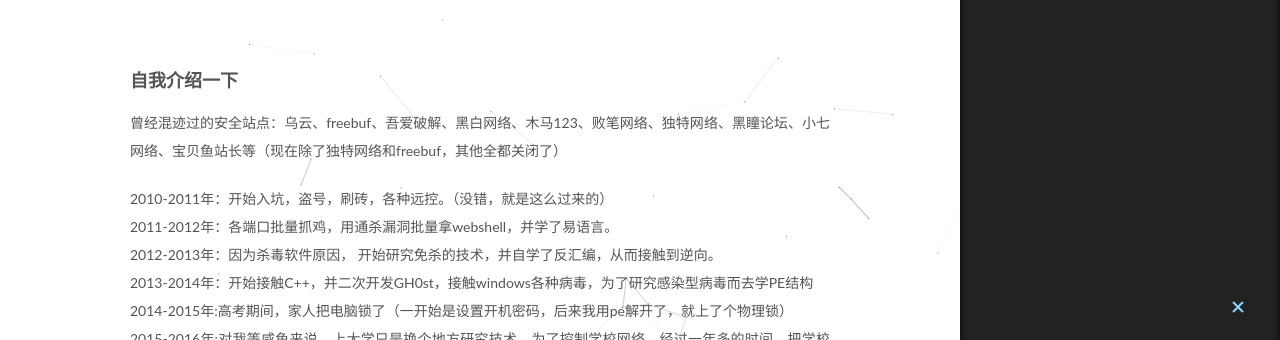
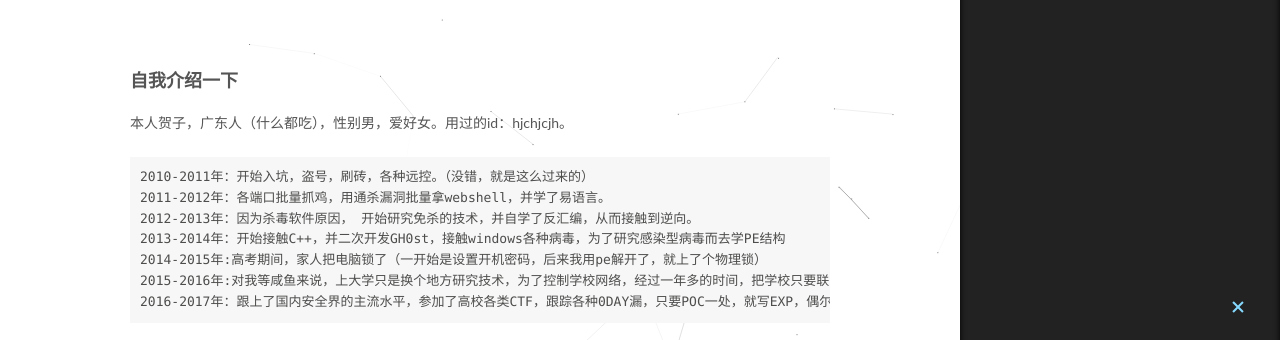
Before and after one commit to hjchjcjh/hjchjcjh.github.io, a plain HTML site: page about/index.html in a window 1280 px wide. Shown: the part 435-775 px from the top of the page. Drawn offline with Linux system fonts and the light colour scheme.

Commit message:
Site updated: 2017-11-24 17:18:43

```diff
--- a/about/index.html
+++ b/about/index.html
@@ -79,17 +79,17 @@
 
 
 
-<meta name="description" content="自我介绍一下曾经混迹过的安全站点：乌云、freebuf、吾爱破解、黑白网络、木马123、败笔网络、独特网络、黑瞳论坛、小七网络、宝贝鱼站长等（现在除了独特网络和freebuf，其他全都关闭了） 2010-2011年：开始入坑，盗号，刷砖，各种远控。（没错，就是这么过来的）2011-2012年：各端口批量抓鸡，用通杀漏洞批量拿webshell，并学了易语言。2012-2013年：因为杀毒软件原因，">
+<meta name="description" content="自我介绍一下 本人贺子，广东人（什么都吃），性别男，爱好女。用过的id：hjchjcjh。   2010-2011年：开始入坑，盗号，刷砖，各种远控。（没错，就是这么过来的）   2011-2012年：各端口批量抓鸡，用通杀漏洞批量拿webshell，并学了易语言。   2012-2013年：因为杀毒软件原因， 开始研究免杀的技术，并自学了反汇编，从而接触到逆向。     2013-2014年：开">
 <meta property="og:type" content="website">
 <meta property="og:title" content="about">
 <meta property="og:url" content="http://hezi6.cn/about/index.html">
 <meta property="og:site_name" content="贺子&#39;s博客">
-<meta property="og:description" content="自我介绍一下曾经混迹过的安全站点：乌云、freebuf、吾爱破解、黑白网络、木马123、败笔网络、独特网络、黑瞳论坛、小七网络、宝贝鱼站长等（现在除了独特网络和freebuf，其他全都关闭了） 2010-2011年：开始入坑，盗号，刷砖，各种远控。（没错，就是这么过来的）2011-2012年：各端口批量抓鸡，用通杀漏洞批量拿webshell，并学了易语言。2012-2013年：因为杀毒软件原因，">
+<meta property="og:description" content="自我介绍一下 本人贺子，广东人（什么都吃），性别男，爱好女。用过的id：hjchjcjh。   2010-2011年：开始入坑，盗号，刷砖，各种远控。（没错，就是这么过来的）   2011-2012年：各端口批量抓鸡，用通杀漏洞批量拿webshell，并学了易语言。   2012-2013年：因为杀毒软件原因， 开始研究免杀的技术，并自学了反汇编，从而接触到逆向。     2013-2014年：开">
 <meta property="og:locale" content="zh-Hans">
-<meta property="og:updated_time" content="2017-11-24T09:10:57.099Z">
+<meta property="og:updated_time" content="2017-11-24T09:18:22.370Z">
 <meta name="twitter:card" content="summary">
 <meta name="twitter:title" content="about">
-<meta name="twitter:description" content="自我介绍一下曾经混迹过的安全站点：乌云、freebuf、吾爱破解、黑白网络、木马123、败笔网络、独特网络、黑瞳论坛、小七网络、宝贝鱼站长等（现在除了独特网络和freebuf，其他全都关闭了） 2010-2011年：开始入坑，盗号，刷砖，各种远控。（没错，就是这么过来的）2011-2012年：各端口批量抓鸡，用通杀漏洞批量拿webshell，并学了易语言。2012-2013年：因为杀毒软件原因，">
+<meta name="twitter:description" content="自我介绍一下 本人贺子，广东人（什么都吃），性别男，爱好女。用过的id：hjchjcjh。   2010-2011年：开始入坑，盗号，刷砖，各种远控。（没错，就是这么过来的）   2011-2012年：各端口批量抓鸡，用通杀漏洞批量拿webshell，并学了易语言。   2012-2013年：因为杀毒软件原因， 开始研究免杀的技术，并自学了反汇编，从而接触到逆向。     2013-2014年：开">
 
 
 
@@ -345,8 +345,15 @@
 
 
 
-        <h3 id="自我介绍一下"><a href="#自我介绍一下" class="headerlink" title="自我介绍一下"></a>自我介绍一下</h3><p>曾经混迹过的安全站点：乌云、freebuf、吾爱破解、黑白网络、木马123、败笔网络、独特网络、黑瞳论坛、小七网络、宝贝鱼站长等（现在除了独特网络和freebuf，其他全都关闭了）</p>
-<p>2010-2011年：开始入坑，盗号，刷砖，各种远控。（没错，就是这么过来的）<br>2011-2012年：各端口批量抓鸡，用通杀漏洞批量拿webshell，并学了易语言。<br>2012-2013年：因为杀毒软件原因， 开始研究免杀的技术，并自学了反汇编，从而接触到逆向。<br>2013-2014年：开始接触C++，并二次开发GH0st，接触windows各种病毒，为了研究感染型病毒而去学PE结构<br>2014-2015年:高考期间，家人把电脑锁了（一开始是设置开机密码，后来我用pe解开了，就上了个物理锁）<br>2015-2016年:对我等咸鱼来说，上大学只是换个地方研究技术，为了控制学校网络，经过一年多的时间，把学校只要联网的设备基本都黑了，从基础设施：水、电控制系统，全校监控，到 教务系统，官网，饭卡服务器，核心交换机，出口防火墙，包括大部分信息中心的电脑，只要我想得到就无一幸免。（最后把漏洞都提交给学校修复了）<br>2016-2017年：跟上了国内安全界的主流水平，参加了高校各类CTF，跟踪各种0DAY漏，只要POC一处，就写EXP，偶尔投稿文章，提交漏洞。哈哈  </p>
+        <h3 id="自我介绍一下"><a href="#自我介绍一下" class="headerlink" title="自我介绍一下"></a>自我介绍一下</h3><p> 本人贺子，广东人（什么都吃），性别男，爱好女。用过的id：hjchjcjh。  </p>
+<pre><code>2010-2011年：开始入坑，盗号，刷砖，各种远控。（没错，就是这么过来的）
+2011-2012年：各端口批量抓鸡，用通杀漏洞批量拿webshell，并学了易语言。
+2012-2013年：因为杀毒软件原因， 开始研究免杀的技术，并自学了反汇编，从而接触到逆向。
+2013-2014年：开始接触C++，并二次开发GH0st，接触windows各种病毒，为了研究感染型病毒而去学PE结构
+2014-2015年:高考期间，家人把电脑锁了（一开始是设置开机密码，后来我用pe解开了，就上了个物理锁）
+2015-2016年:对我等咸鱼来说，上大学只是换个地方研究技术，为了控制学校网络，经过一年多的时间，把学校只要联网的设备基本都黑了，从基础设施：水、电控制系统，全校监控，到 教务系统，官网，饭卡服务器，核心交换机，出口防火墙，包括大部分信息中心的电脑，只要我想得到就无一幸免。（最后把漏洞都提交给学校修复了）
+2016-2017年：跟上了国内安全界的主流水平，参加了高校各类CTF，跟踪各种0DAY漏，只要POC一处，就写EXP，偶尔投稿文章，提交漏洞。哈哈
+</code></pre><p>曾经混迹过的安全站点：乌云、freebuf、吾爱破解、黑白网络、木马123、败笔网络、独特网络、黑瞳论坛、小七网络、宝贝鱼站长等（现在除了独特网络和freebuf，其他全都关闭了）</p>
 
 
     </div>
```
